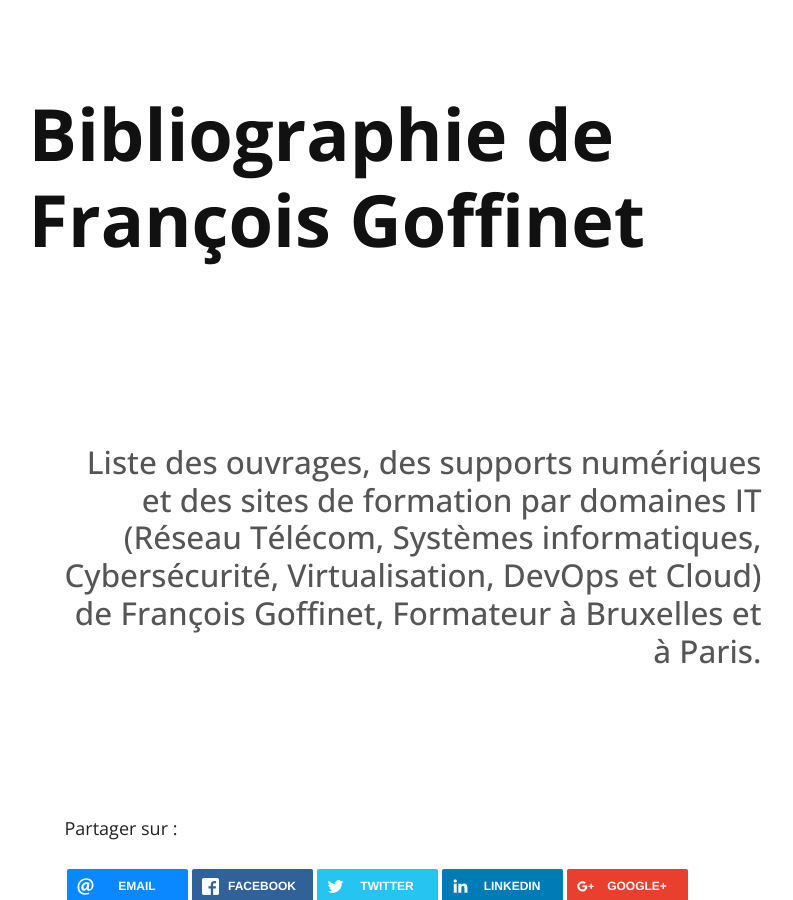
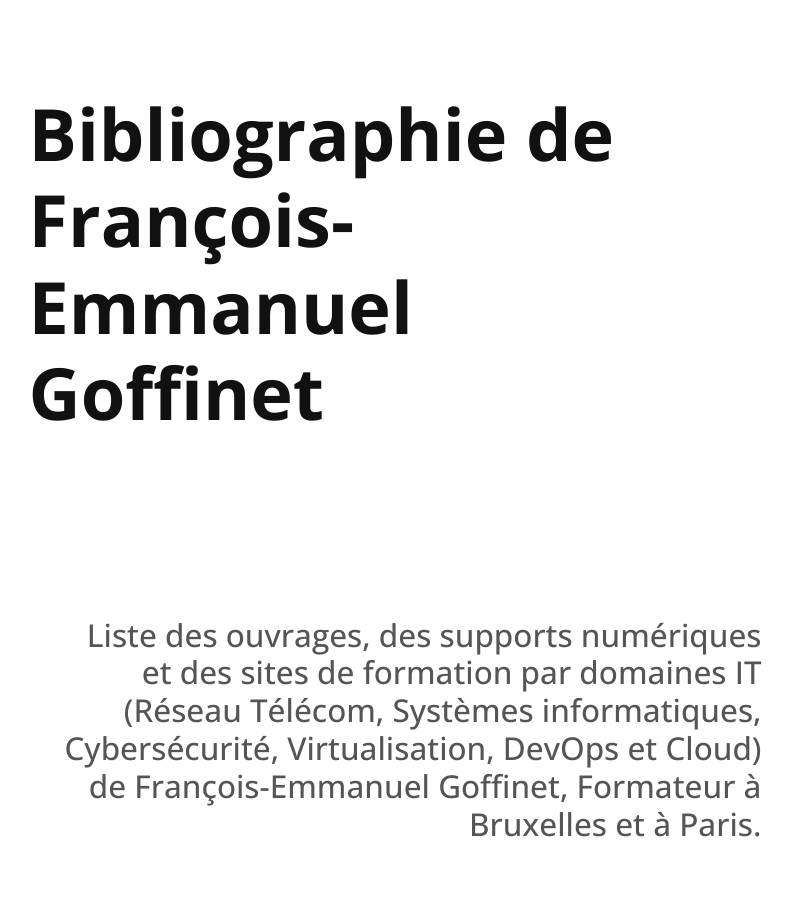
Before and after one commit to goffinet/biblio, a Jekyll site: the page built from index.md, in a window 1280 px wide and 900 px high. Shown: the whole window, without its empty margins (263-1056 px from the left). Built offline with Jekyll 4.4.1, drawn with Linux system fonts in a browser that asks for light colours; some of the changed text lies outside the part shown.

Commit message:
update surname

```diff
--- a/_config.yml
+++ b/_config.yml
@@ -1,7 +1,7 @@
 # Site settings
-title: Bibliographie de François Goffinet
-tag_text: Bibliographie de François Goffinet
-description: "Liste des supports numériques et des sites de formation par domaines IT (informatique), Bibliographie de François Goffinet"
+title: Bibliographie de François-Emmanuel Goffinet
+tag_text: Bibliographie de François-Emmanuel Goffinet
+description: "Liste des supports numériques et des sites de formation par domaines IT (informatique), Bibliographie de François-Emmanuel Goffinet"
 url: "https://biblio.goffinet.org/"
 baseurl: ""
 
--- a/index.md
+++ b/index.md
@@ -1,6 +1,6 @@
 ---
 layout: default
-description: "Liste des ouvrages, des supports numériques et des sites de formation par domaines IT (Réseau Télécom, Systèmes informatiques, Cybersécurité, Virtualisation, DevOps et Cloud) de François Goffinet, Formateur à Bruxelles et à Paris."
+description: "Liste des ouvrages, des supports numériques et des sites de formation par domaines IT (Réseau Télécom, Systèmes informatiques, Cybersécurité, Virtualisation, DevOps et Cloud) de François-Emmanuel Goffinet, Formateur à Bruxelles et à Paris."
 toc: true
 date: 2019-04-09
 last_modified_at: 2019-04-27
```
